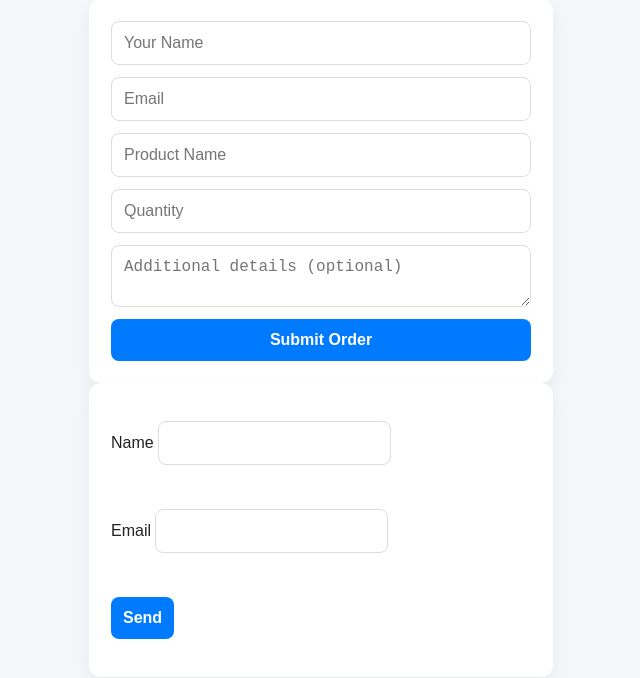
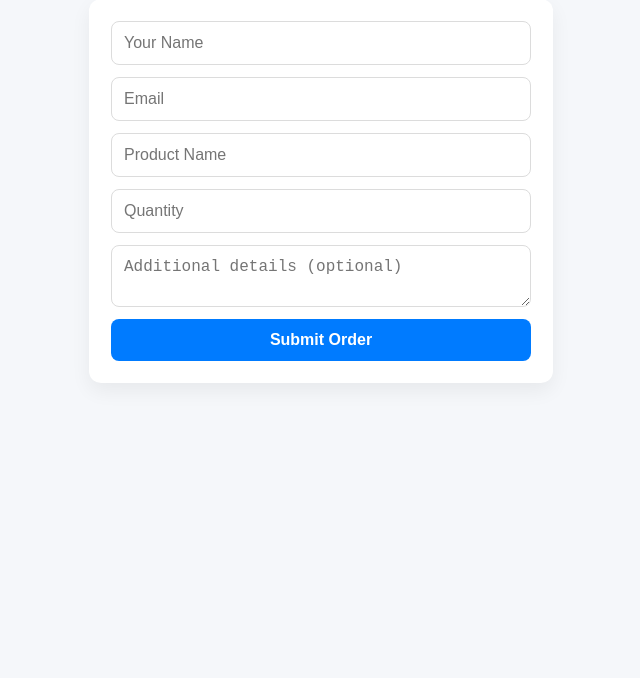
Before and after one commit to abdulmujibzubair-hash/raha-s-treats, a plain HTML site: page order.html in a window 1280 px wide. Shown: the part 128-806 px from the top of the page, without its empty margins (319-959 px from the left). Drawn offline with Linux system fonts and the light colour scheme.

Commit message:
my second push

```diff
--- a/order.html
+++ b/order.html
@@ -102,16 +102,6 @@
       });
     })();
   </script>
-  <form name="contact" netlify>
-  <p>
-    <label>Name <input type="text" name="name" /></label>
-  </p>
-  <p>
-    <label>Email <input type="email" name="email" /></label>
-  </p>
-  <p>
-    <button type="submit">Send</button>
-  </p>
-</form>
+
 </body>
 </html>
```
